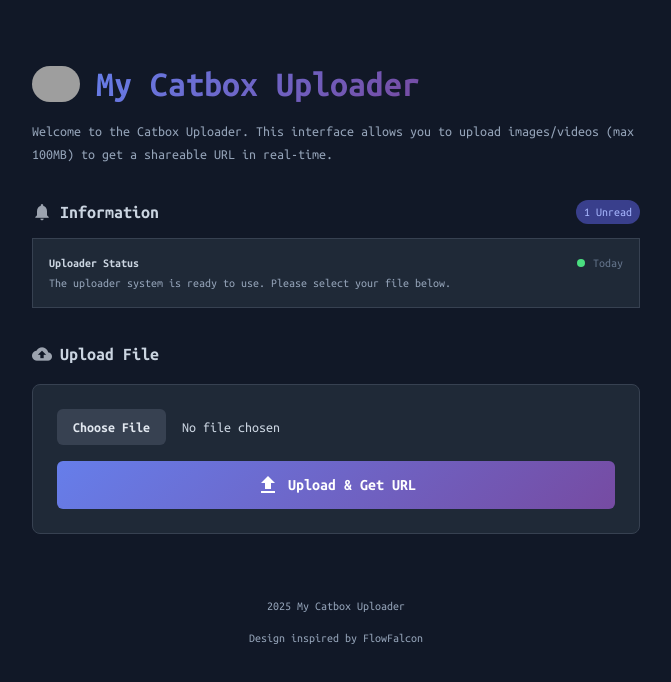
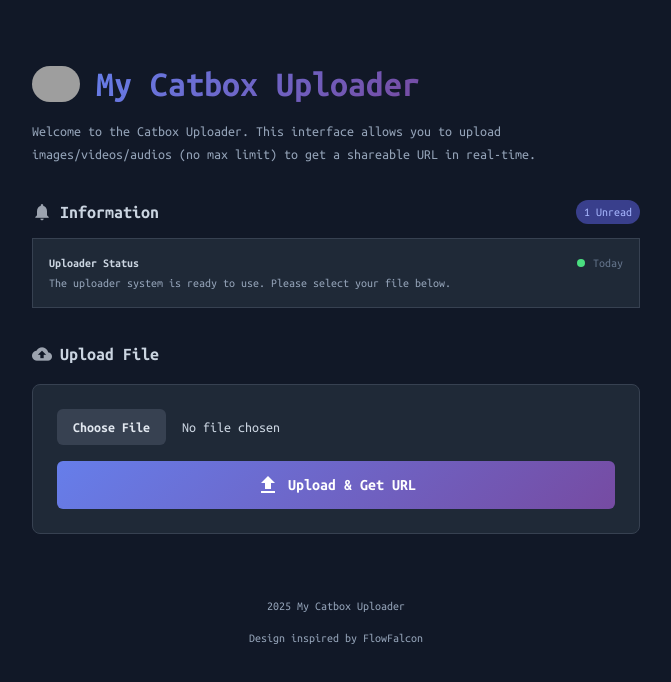
Before and after one commit to dark-lover-opz/chatbox, a website: page public/index.html in a window 1280 px wide. Shown: the whole page, without its empty margins (304-975 px from the left). Drawn offline with nearby package versions, Linux system fonts and the light colour scheme; grey boxes are pictures that could not be loaded.

Commit message:
Update index.html

```diff
--- a/public/index.html
+++ b/public/index.html
@@ -87,7 +87,7 @@
                 <h1 class="text-3xl md:text-4xl font-bold gradient-text">My Catbox Uploader</h1>
             </div>
             <p class="text-slate-400 text-sm mx-auto mb-4 leading-relaxed">
-                Welcome to the Catbox Uploader. This interface allows you to upload images/videos (max 100MB) to get a shareable URL in real-time.
+                Welcome to the Catbox Uploader. This interface allows you to upload images/videos/audios (no max limit) to get a shareable URL in real-time.
             </p>
         </div>
 
```
